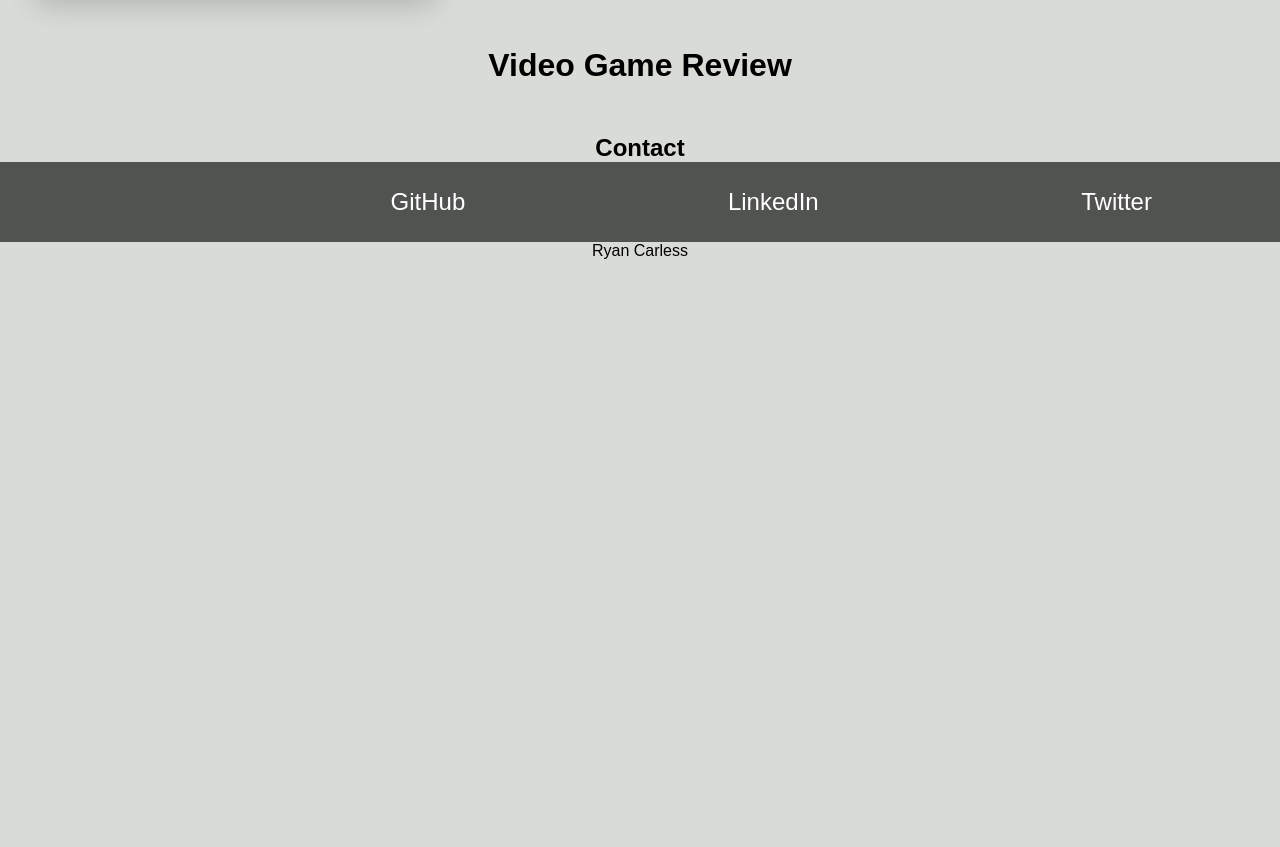
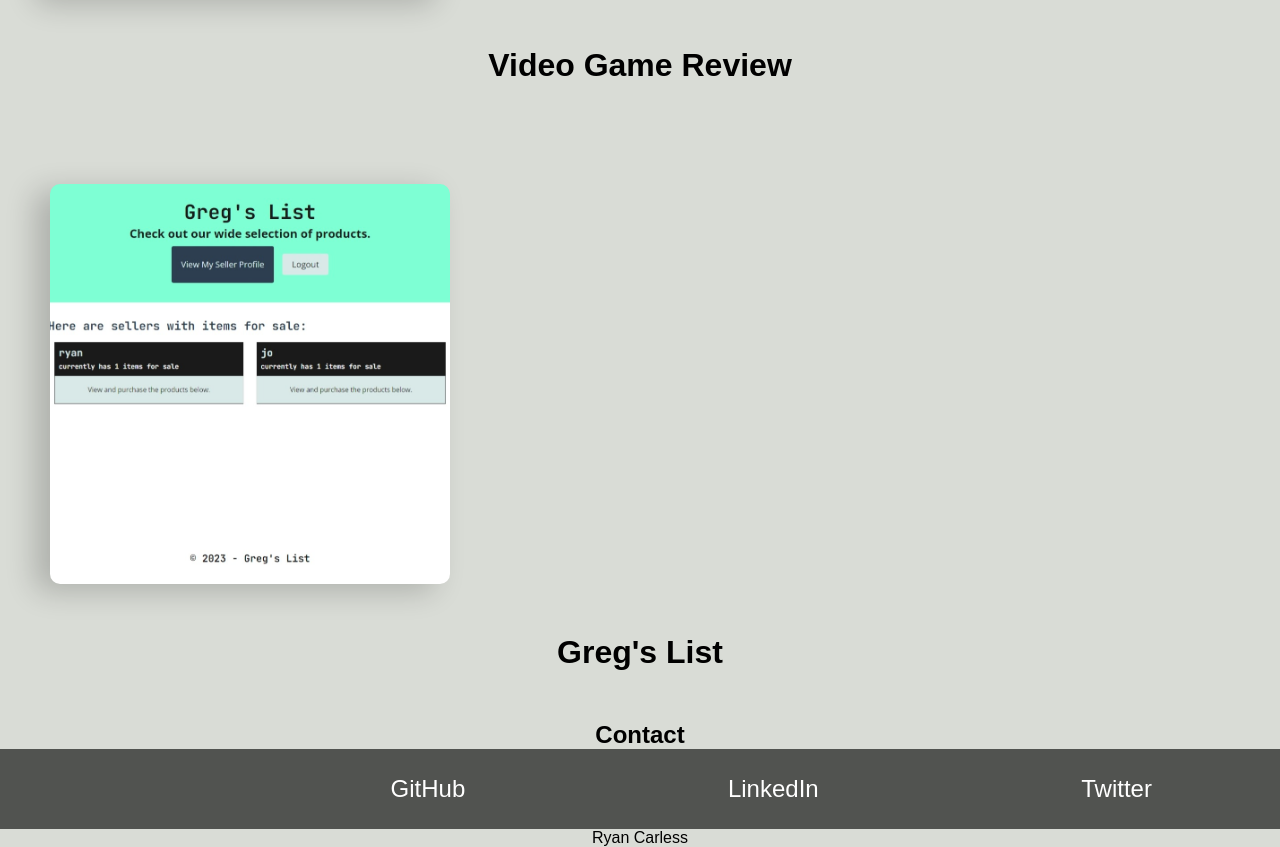
Before and after one commit to ryancarless96/1st-Portfolio, a plain HTML site: page index.html in a window 1280 px wide. Shown: the part 2770-3617 px from the top of the page. Before the commit the page ends 3030 px from the top, so only its background shows below. Drawn offline with Linux system fonts and the light colour scheme.

Commit message:
added project 3 to portfolio

```diff
--- a/assets/css/style.css
+++ b/assets/css/style.css
@@ -232,6 +232,21 @@ h3 {
   background-position: center;
 }
 
+.gregs-list {
+  width: 400px;
+  height: 400px;
+  display:flex;
+  flex-direction:column;
+  flex-wrap: wrap;
+  background: #fff;
+  position: relative;
+  box-shadow: -15px 7px 30px rgba(0,0,0,0.2);
+  border-radius: 10px;
+  margin: 50px;
+  background-image: url("../images/gregs-list.jpeg");
+  background-size: cover;
+  background-position: center;
+}
 .text-container {
   position: absolute;
   height: 75px;
@@ -386,6 +401,21 @@ ul {
   background-size: cover;
   background-position: left center;
 }
+.gregs-list {
+  width: 400px;
+  height: 400px;
+  display:flex;
+  flex-direction:column;
+  flex-wrap: wrap;
+  background: #fff;
+  position: relative;
+  box-shadow: -15px 7px 30px rgba(0,0,0,0.2);
+  border-radius: 10px;
+  margin: 50px;
+  background-image: url("../images/gregs-list.jpeg");
+  background-size: cover;
+  background-position: center;
+}
 
 .about-container{
   display:flex;
--- a/index.html
+++ b/index.html
@@ -88,6 +88,13 @@
                     <h2 class="name"> Video Game Review </h2>
                     <div class="content">
                     </div>
+                    <div class="project-item">
+                      <a href="https://project3challenge.herokuapp.com/">
+                        <div class="gregs-list">
+                        </div class="text-container">
+                        <h2 class="name"> Greg's List </h2>
+                        <div class="content">
+                        </div>
       </section>
       <!--End of About Section-->
 
```
Also changed, not shown: assets/images/gregs-list.jpeg (added).
